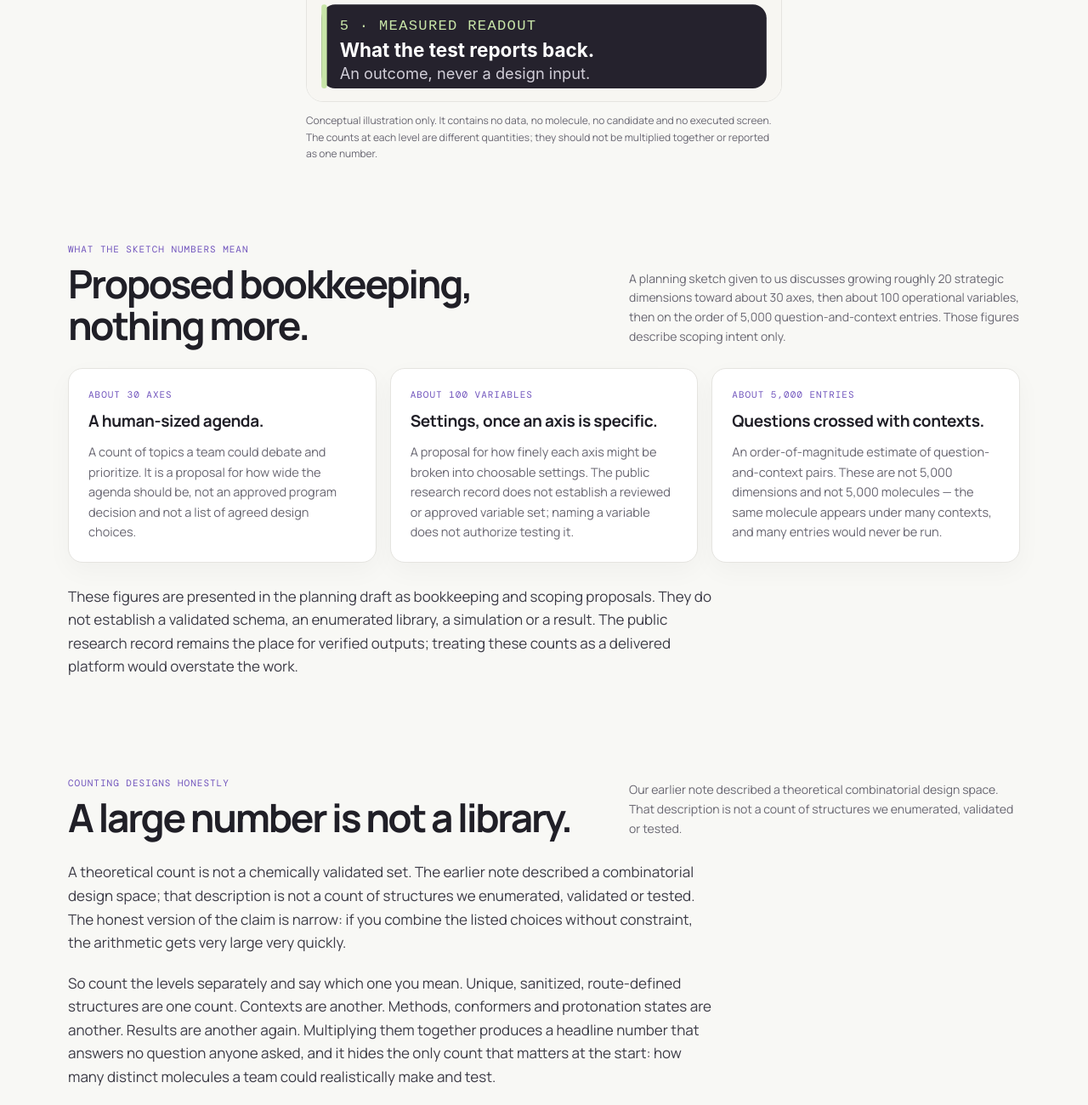
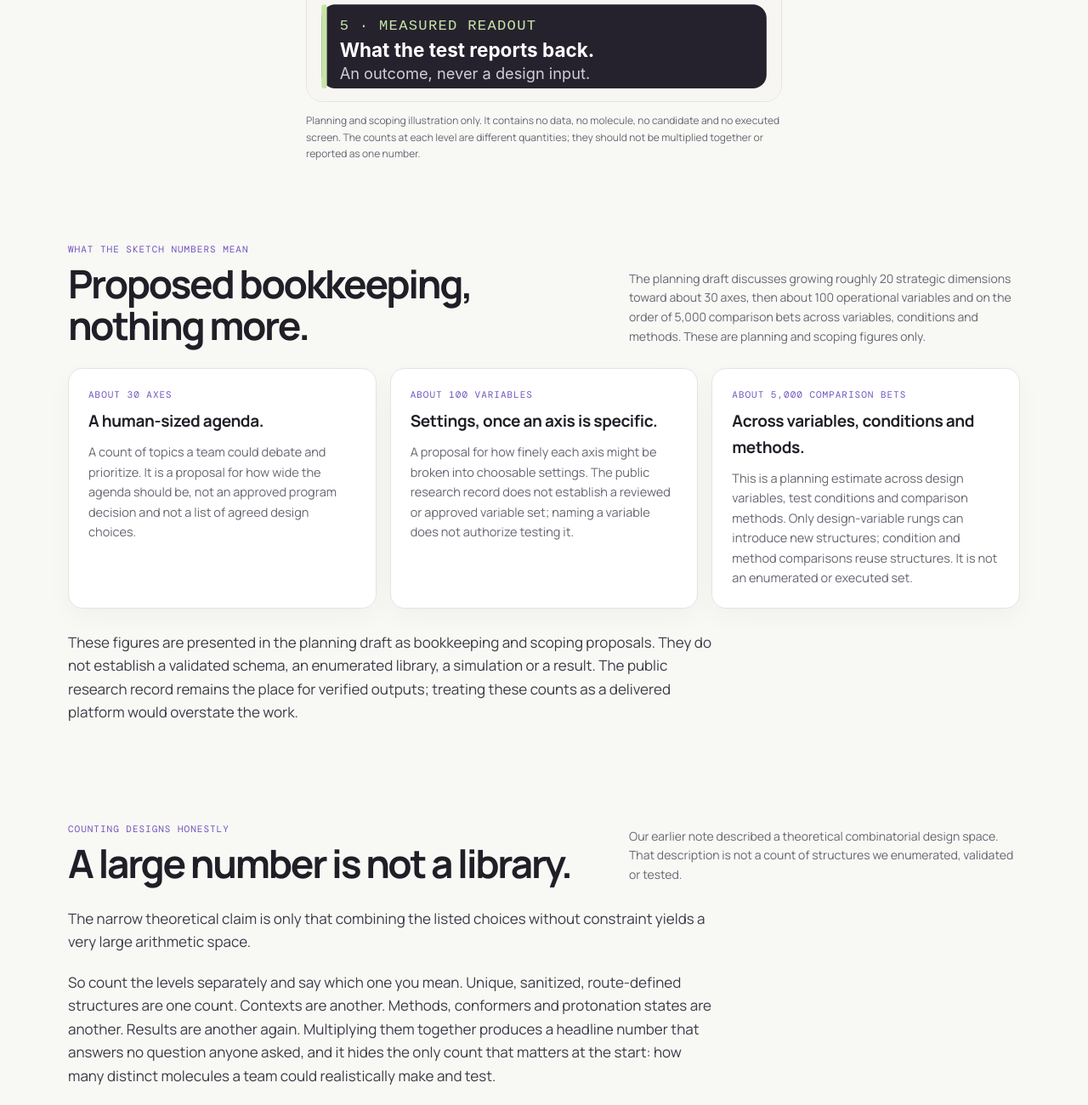
Before and after one commit to pallagip/dia-health-one, a plain HTML site: page blog/opposite-bets/index.html in a window 1280 px wide. Shown: the part 1960-3260 px from the top of the page at 85% size. Drawn offline with nearby package versions, Linux system fonts and the light colour scheme.

Commit message:
docs: address blog follow-up review

```diff
--- a/blog/blog.css
+++ b/blog/blog.css
@@ -43,3 +43,4 @@ h2{font-size:clamp(27px,3.6vw,39px);letter-spacing:-.048em;line-height:1.14;font
 @media(max-width:820px){.article{display:block}.side{position:static;margin-top:26px}.grid{grid-template-columns:minmax(0,1fr);gap:24px;padding-bottom:70px}.wrap{width:min(100% - 38px,1120px)}.headspace,.blog-intro{padding-top:50px}.hero-photo{max-height:330px}}
 @media(max-width:760px){.postcard .body{padding:22px}.postcard h2{font-size:clamp(25px,7vw,31px)}.shell{width:min(calc(100% - 40px),560px)}.topbar{height:68px}.wordmark{font-size:10px;letter-spacing:.11em}.wordmark .brand-symbol{width:22px;height:22px;margin-right:6px}.nav-center{display:none}.topbar-actions{gap:14px;flex-shrink:0}.research-link,.contact-link{font-size:10px;gap:5px}.research-link::after,.contact-link::after{font-size:11px}.research-link .link-label{display:none}.research-link .link-label-short{display:inline}}
 @media(max-width:420px){.article-body{font-size:16px}.headspace{padding-top:45px}}
+@media(max-width:344px){.topbar{height:auto;min-height:68px;flex-wrap:wrap;padding:10px 0;row-gap:8px}.topbar-actions{width:100%;justify-content:space-between;gap:9px}.wordmark .brand-symbol{width:20px;height:20px;margin-right:4px}}
--- a/blog/opposite-bets/index.html
+++ b/blog/opposite-bets/index.html
@@ -8,6 +8,7 @@
   <meta name="robots" content="index, follow, max-image-preview:large" />
   <meta property="og:type" content="article" />
   <meta property="og:site_name" content="Dia Health One" />
+  <meta property="article:published_time" content="2026-11-20T00:00:00+01:00" />
   <meta property="og:title" content="From dimensions to testable bets" />
   <meta property="og:description" content="How a design map becomes testable comparisons, and which counts must stay separate. No new research result, no candidate ranking." />
   <meta property="og:url" content="https://www.diahealth.one/blog/opposite-bets/" />
@@ -64,7 +65,7 @@
     .opposite-bets .decision h3{font-size:17px;margin:0 0 8px;overflow-wrap:anywhere}
     .opposite-bets .decision p{color:var(--muted);margin:0;font-size:14px}
     .opposite-bets .limits{border:1px solid #e2d7ad;background:#fcf7e8;border-radius:18px;padding:24px}
-    .opposite-bets .limits h3{margin:0 0 9px}
+    .opposite-bets .limits h2{font-size:19px;letter-spacing:-.02em;line-height:1.3;margin:0 0 9px}
     .opposite-bets .limits p{margin:0 0 12px;color:#5e5848}
     .opposite-bets .limits p:last-child{margin:0}
     .opposite-bets .source-list{display:grid;grid-template-columns:repeat(2,1fr);gap:12px}
@@ -73,11 +74,10 @@
     .opposite-bets .source-list a:hover{border-color:var(--purple)}
     .opposite-bets .back{display:inline-flex;align-items:center;gap:10px;padding:13px 18px;border-radius:999px;background:var(--deep);color:#fff;text-decoration:none;font-weight:700}
     .opposite-bets .back:hover{background:var(--purple)}
-    @media(max-width:900px){.opposite-bets .nav-center{display:none}.opposite-bets .cards{grid-template-columns:1fr 1fr}.opposite-bets .insight-panel{grid-template-columns:1fr}.opposite-bets .decision-grid{grid-template-columns:1fr 1fr}.opposite-bets .section-head{align-items:start;flex-direction:column}}
+    @media(max-width:900px){.opposite-bets .cards{grid-template-columns:1fr 1fr}.opposite-bets .insight-panel{grid-template-columns:1fr}.opposite-bets .decision-grid{grid-template-columns:1fr 1fr}.opposite-bets .section-head{align-items:start;flex-direction:column}}
     @media(max-width:760px){.opposite-bets .hero{padding:54px 0 34px}.opposite-bets .hero::after{width:300px;height:300px;right:-140px;top:-70px}.opposite-bets section{padding:38px 0}.opposite-bets .cards,.opposite-bets .decision-grid,.opposite-bets .source-list{grid-template-columns:1fr}.opposite-bets .insight-panel{padding:24px}.opposite-bets .card{padding:21px}}
-    @media(max-width:339px){.opposite-bets .topbar{height:auto;min-height:68px;flex-wrap:wrap;padding:10px 0;row-gap:8px}.opposite-bets .topbar-actions{width:100%;justify-content:space-between;gap:9px}.opposite-bets .wordmark .brand-symbol{width:20px;height:20px;margin-right:4px}}
   </style>
-  <script type="application/ld+json">{"@context":"https://schema.org","@type":"BlogPosting","headline":"From dimensions to testable bets","datePublished":"2026-11-20","dateModified":"2026-11-20","description":"A follow-up note on organizing a design map into testable comparisons, and on keeping questions, variables, structures, contexts and readouts as separate levels. It reports no new research result.","image":"https://www.diahealth.one/assets/blog/opposite-bets/opposite-bets-social.png","mainEntityOfPage":{"@type":"WebPage","@id":"https://www.diahealth.one/blog/opposite-bets/"},"publisher":{"@type":"Organization","name":"Dia Health One","url":"https://www.diahealth.one/"}}</script>
+  <script type="application/ld+json">{"@context":"https://schema.org","@type":"BlogPosting","headline":"From dimensions to testable bets","datePublished":"2026-11-20","dateModified":"2026-11-20","description":"A follow-up note on organizing a design map into testable comparisons, and on keeping questions, variables, structures, contexts and readouts as separate levels. It reports no new research result.","image":"https://www.diahealth.one/assets/blog/opposite-bets/opposite-bets-social.png","author":{"@type":"Organization","name":"Dia Health One"},"mainEntityOfPage":{"@type":"WebPage","@id":"https://www.diahealth.one/blog/opposite-bets/"},"publisher":{"@type":"Organization","name":"Dia Health One","url":"https://www.diahealth.one/"}}</script>
 </head>
 <body id="top" class="opposite-bets">
 <header class="shell topbar">
@@ -116,16 +116,16 @@
   <section class="wrap">
     <figure class="figure">
       <img src="/assets/blog/opposite-bets/design-levels.svg" alt="Conceptual diagram with five stacked bands: strategic question, operational variable, unique structure, context and method, and measured readout. It shows no data, molecule or result." width="520" height="672" fetchpriority="high" />
-      <figcaption>Conceptual illustration only. It contains no data, no molecule, no candidate and no executed screen. The counts at each level are different quantities; they should not be multiplied together or reported as one number.</figcaption>
+      <figcaption>Planning and scoping illustration only. It contains no data, no molecule, no candidate and no executed screen. The counts at each level are different quantities; they should not be multiplied together or reported as one number.</figcaption>
     </figure>
   </section>
 
   <section class="wrap" id="numbers">
-    <div class="section-head"><div><div class="label">What the sketch numbers mean</div><h2>Proposed bookkeeping, nothing more.</h2></div><p class="note">A planning sketch given to us discusses growing roughly 20 strategic dimensions toward about 30 axes, then about 100 operational variables, then on the order of 5,000 question-and-context entries. Those figures describe scoping intent only.</p></div>
+    <div class="section-head"><div><div class="label">What the sketch numbers mean</div><h2>Proposed bookkeeping, nothing more.</h2></div><p class="note">The planning draft discusses growing roughly 20 strategic dimensions toward about 30 axes, then about 100 operational variables and on the order of 5,000 comparison bets across variables, conditions and methods. These are planning and scoping figures only.</p></div>
     <div class="cards">
       <article class="card"><div class="label">About 30 axes</div><h3>A human-sized agenda.</h3><p>A count of topics a team could debate and prioritize. It is a proposal for how wide the agenda should be, not an approved program decision and not a list of agreed design choices.</p></article>
       <article class="card"><div class="label">About 100 variables</div><h3>Settings, once an axis is specific.</h3><p>A proposal for how finely each axis might be broken into choosable settings. The public research record does not establish a reviewed or approved variable set; naming a variable does not authorize testing it.</p></article>
-      <article class="card"><div class="label">About 5,000 entries</div><h3>Questions crossed with contexts.</h3><p>An order-of-magnitude estimate of question-and-context pairs. These are not 5,000 dimensions and not 5,000 molecules — the same molecule appears under many contexts, and many entries would never be run.</p></article>
+      <article class="card"><div class="label">About 5,000 comparison bets</div><h3>Across variables, conditions and methods.</h3><p>This is a planning estimate across design variables, test conditions and comparison methods. Only design-variable rungs can introduce new structures; condition and method comparisons reuse structures. It is not an enumerated or executed set.</p></article>
     </div>
     <div class="prose" style="margin-top:26px">
       <p>These figures are presented in the planning draft as bookkeeping and scoping proposals. They do not establish a validated schema, an enumerated library, a simulation or a result. The public research record remains the place for verified outputs; treating these counts as a delivered platform would overstate the work.</p>
@@ -135,7 +135,7 @@
   <section class="wrap" id="counting">
     <div class="section-head"><div><div class="label">Counting designs honestly</div><h2>A large number is not a library.</h2></div><p class="note">Our earlier note described a theoretical combinatorial design space. That description is not a count of structures we enumerated, validated or tested.</p></div>
     <div class="prose">
-      <p>A theoretical count is not a chemically validated set. The earlier note described a combinatorial design space; that description is not a count of structures we enumerated, validated or tested. The honest version of the claim is narrow: if you combine the listed choices without constraint, the arithmetic gets very large very quickly.</p>
+      <p>The narrow theoretical claim is only that combining the listed choices without constraint yields a very large arithmetic space.</p>
       <p>So count the levels separately and say which one you mean. Unique, sanitized, route-defined structures are one count. Contexts are another. Methods, conformers and protonation states are another. Results are another again. Multiplying them together produces a headline number that answers no question anyone asked, and it hides the only count that matters at the start: how many distinct molecules a team could realistically make and test.</p>
     </div>
   </section>
@@ -178,7 +178,7 @@
   </section>
 
   <section class="wrap" id="limits">
-    <div class="limits"><div class="label">Evidence boundary</div><h3>Bookkeeping is not evidence.</h3><p>This note reports no new research result and does not change the public program status. The figures discussed here come from a planning draft and are proposals, not approved program decisions, completed files or a validated platform.</p><p>No Dia Health One compound is a measured hit, a working switch, an insulin candidate or a drug. Candidate ranking is not authorized, and no set of candidates is ready for a laboratory. The public status page remains the bounded record of what has been shown.</p></div>
+    <div class="limits"><div class="label">Evidence boundary</div><h2>Bookkeeping is not evidence.</h2><p>This note reports no new research result and does not change the public program status. The figures discussed here come from a planning draft and are proposals, not approved program decisions, completed files or a validated platform.</p><p>No Dia Health One compound is a measured hit, a working switch, an insulin candidate or a drug. Candidate ranking is not authorized, and no set of candidates is ready for a laboratory. The public status page remains the bounded record of what has been shown.</p></div>
   </section>
 
   <section class="wrap">
```
Also changed, not shown: research/index.html (+0 -1 lines).
